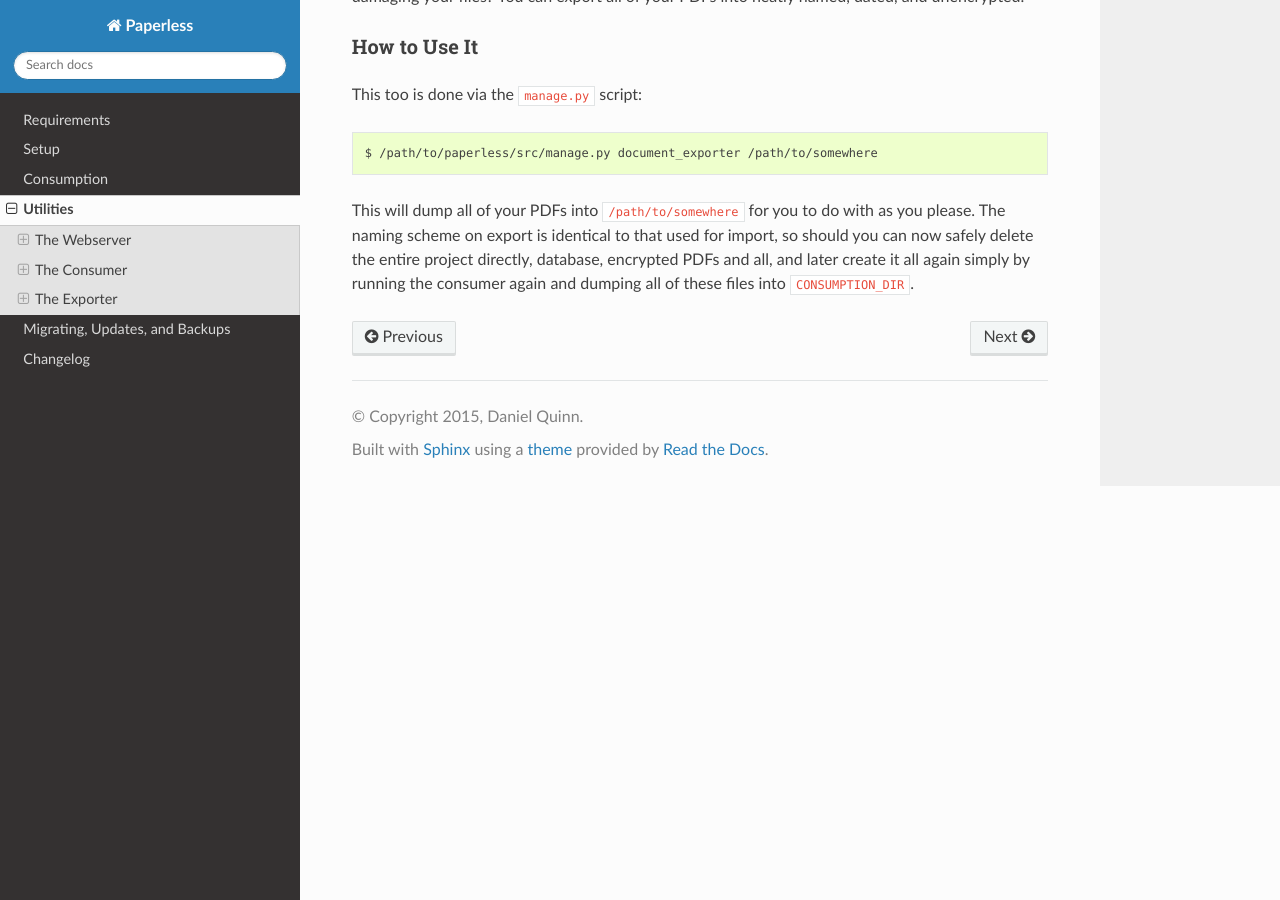
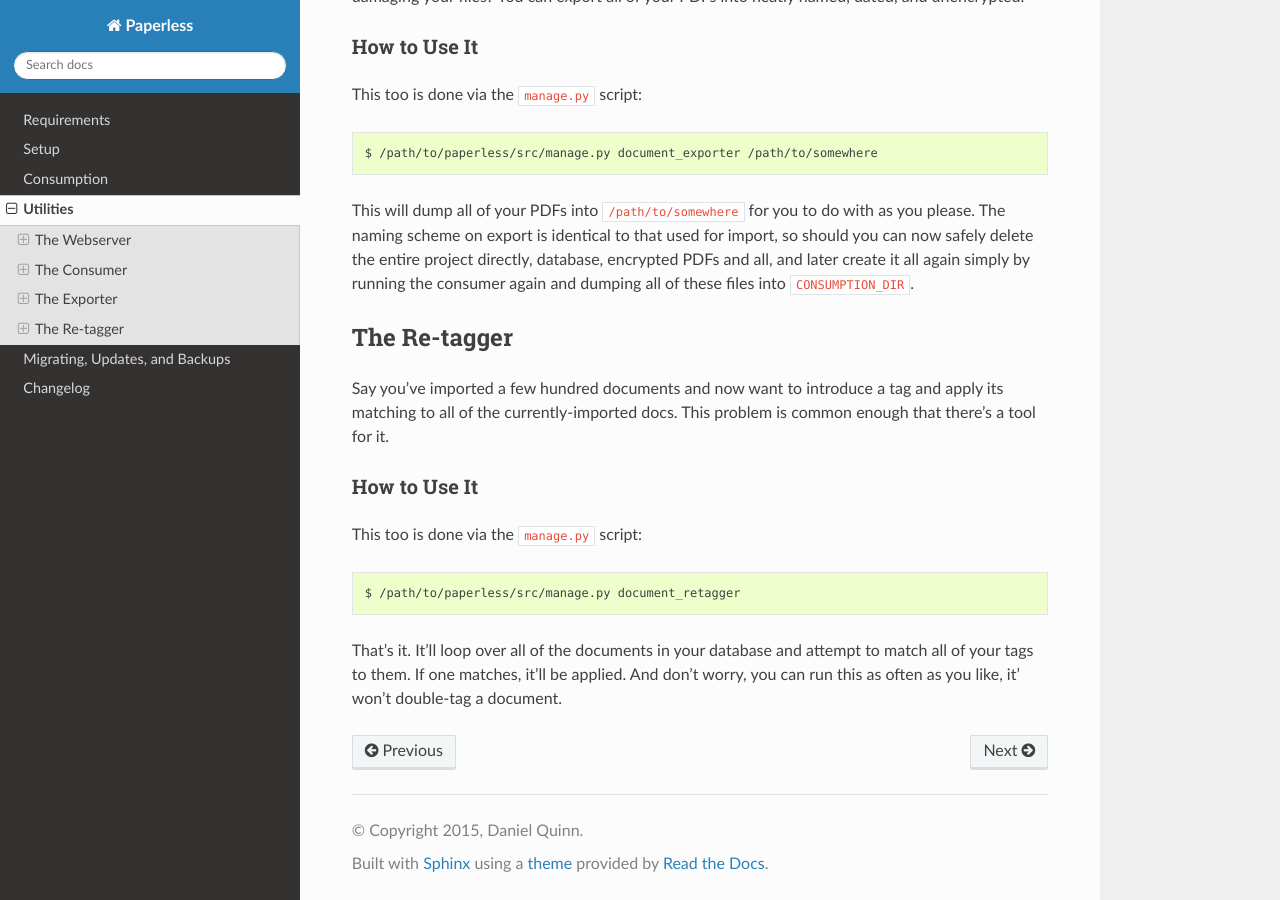
Before and after one commit to repoRangee/Large-scale, a Sphinx documentation site: the page built from docs/utilities.rst, in a window 1280 px wide and 900 px high, scrolled down 1520 px. Built offline with Sphinx 7.4.7 and the Read the Docs theme 3.1.0, drawn with Linux system fonts in a browser that asks for light colours; formulas are drawn with MathJax 3.

Commit message:
Document the retagger
Fixes #54

```diff
--- a/docs/utilities.rst
+++ b/docs/utilities.rst
@@ -105,3 +105,30 @@ import, so should you can now safely delete the entire project directly,
 database, encrypted PDFs and all, and later create it all again simply by
 running the consumer again and dumping all of these files into
 ``CONSUMPTION_DIR``.
+
+
+.. _utilities-retagger:
+
+The Re-tagger
+-------------
+
+Say you've imported a few hundred documents and now want to introduce a tag
+and apply its matching to all of the currently-imported docs.  This problem is
+common enough that there's a tool for it.
+
+
+.. _utilities-retagger-howto:
+
+How to Use It
+.............
+
+This too is done via the ``manage.py`` script:
+
+.. code:: bash
+
+    $ /path/to/paperless/src/manage.py document_retagger
+
+That's it.  It'll loop over all of the documents in your database and attempt
+to match all of your tags to them.  If one matches, it'll be applied.  And
+don't worry, you can run this as often as you like, it' won't double-tag
+a document.
```
